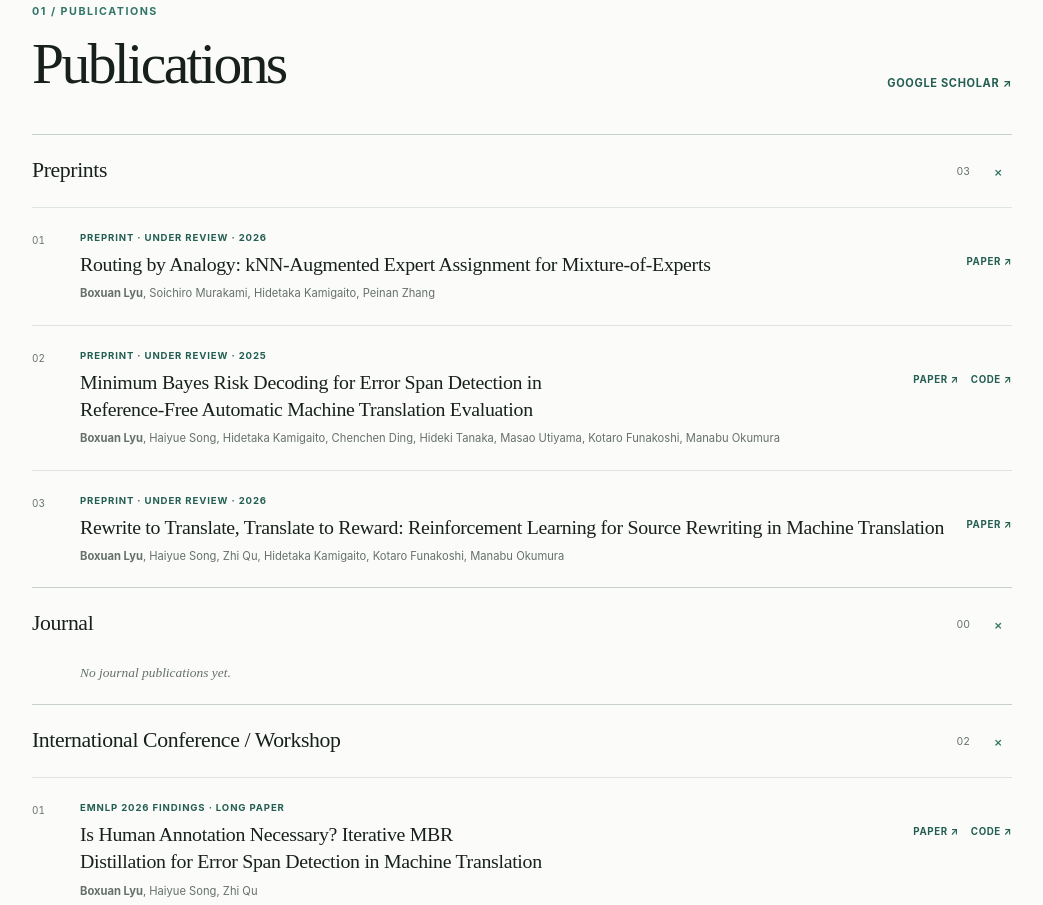
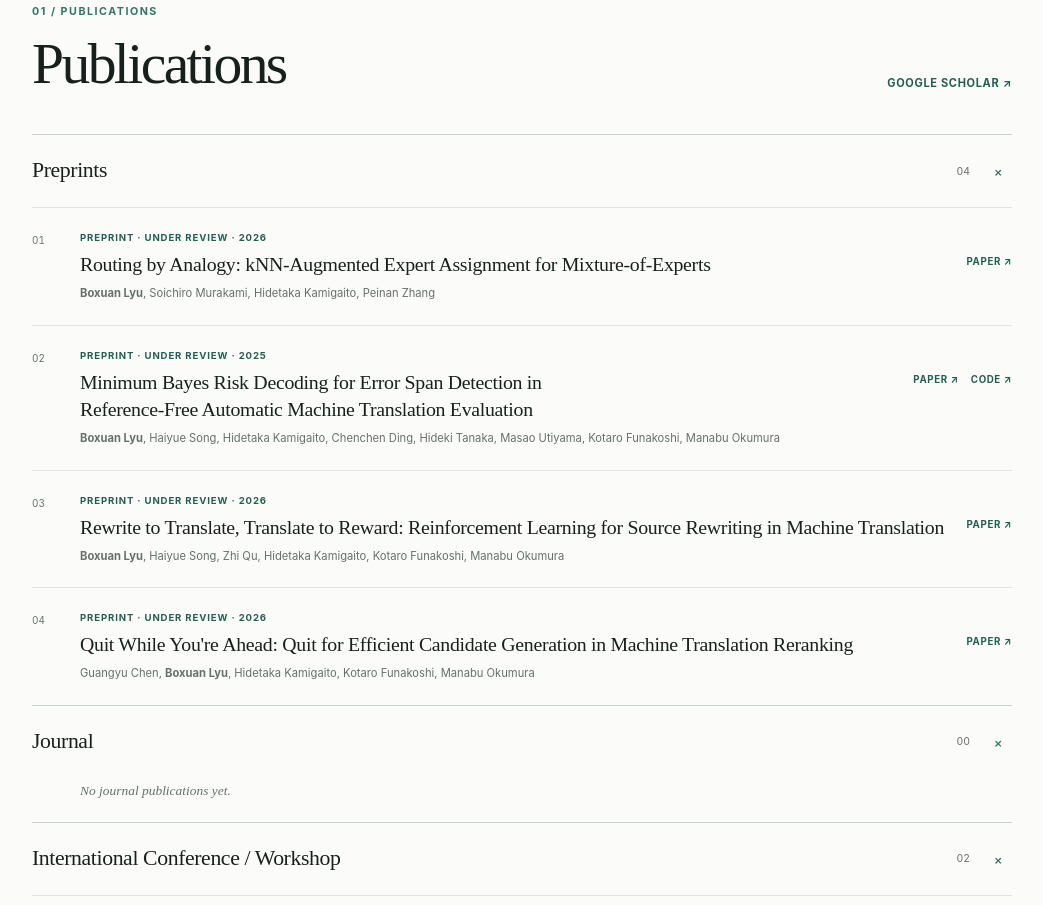
Before and after one commit to boxuan-lyu/boxuan-lyu.github.io, a plain HTML site: page index.html in a window 1280 px wide. Shown: the part 707-1612 px from the top of the page, without its empty margins (118-1161 px from the left). Drawn offline with Linux system fonts and the light colour scheme; no server answers.

Commit message:
Add Quit preprint

```diff
--- a/index.html
+++ b/index.html
@@ -114,7 +114,7 @@
             <details class="publication-group" open>
               <summary>
                 <span class="group-title">Preprints</span>
-                <span class="group-count">03</span>
+                <span class="group-count">04</span>
                 <span class="group-toggle" aria-hidden="true">+</span>
               </summary>
               <div class="publication-list">
@@ -152,6 +152,18 @@
                   </div>
                   <div class="publication-actions">
                     <a href="https://arxiv.org/abs/2606.08011" target="_blank" rel="noreferrer">Paper ↗</a>
+                  </div>
+                </article>
+
+                <article class="publication-row">
+                  <div class="publication-index">04</div>
+                  <div>
+                    <p class="publication-venue">Preprint · Under review · 2026</p>
+                    <h3>Quit While You're Ahead: Quit for Efficient Candidate Generation in Machine Translation Reranking</h3>
+                    <p>Guangyu Chen, <strong>Boxuan Lyu</strong>, Hidetaka Kamigaito, Kotaro Funakoshi, Manabu Okumura</p>
+                  </div>
+                  <div class="publication-actions">
+                    <a href="https://arxiv.org/abs/2609.00588" target="_blank" rel="noreferrer">Paper ↗</a>
                   </div>
                 </article>
               </div>
```
